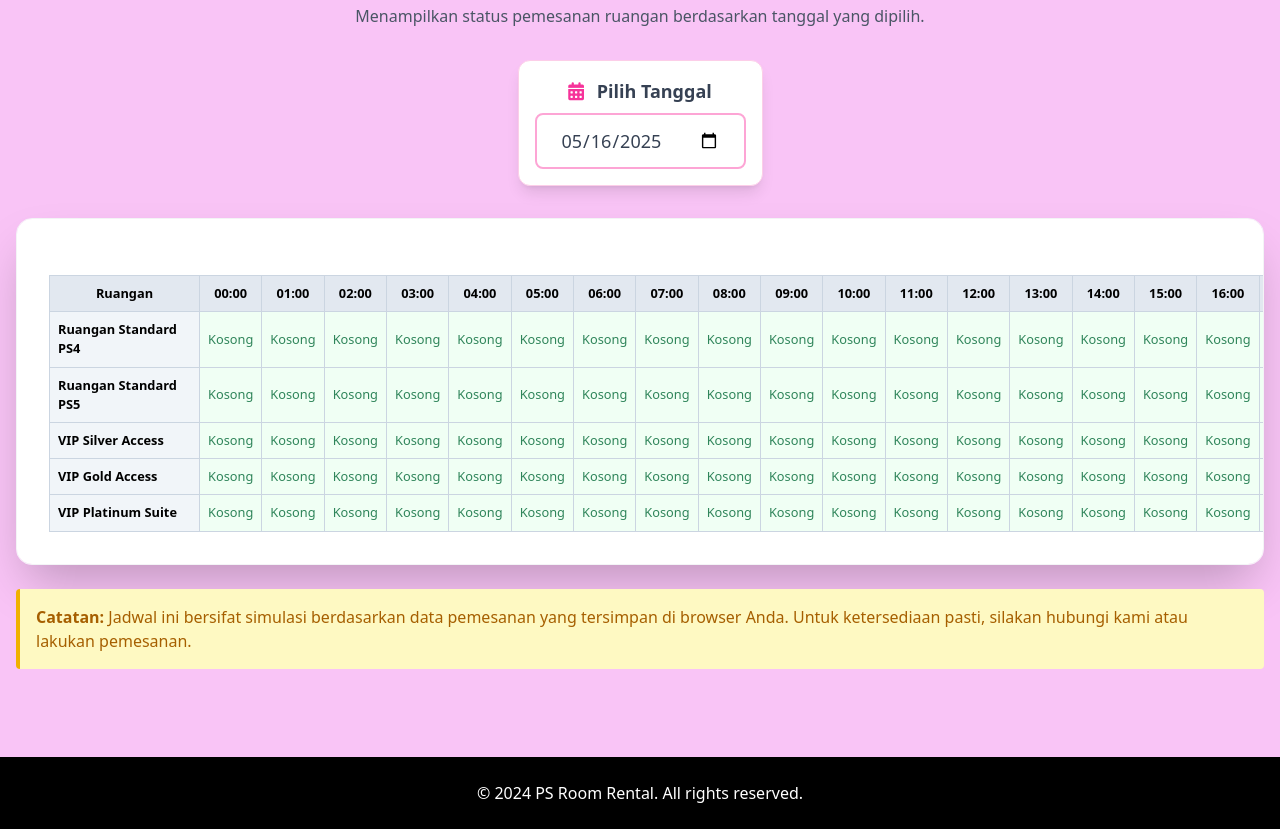
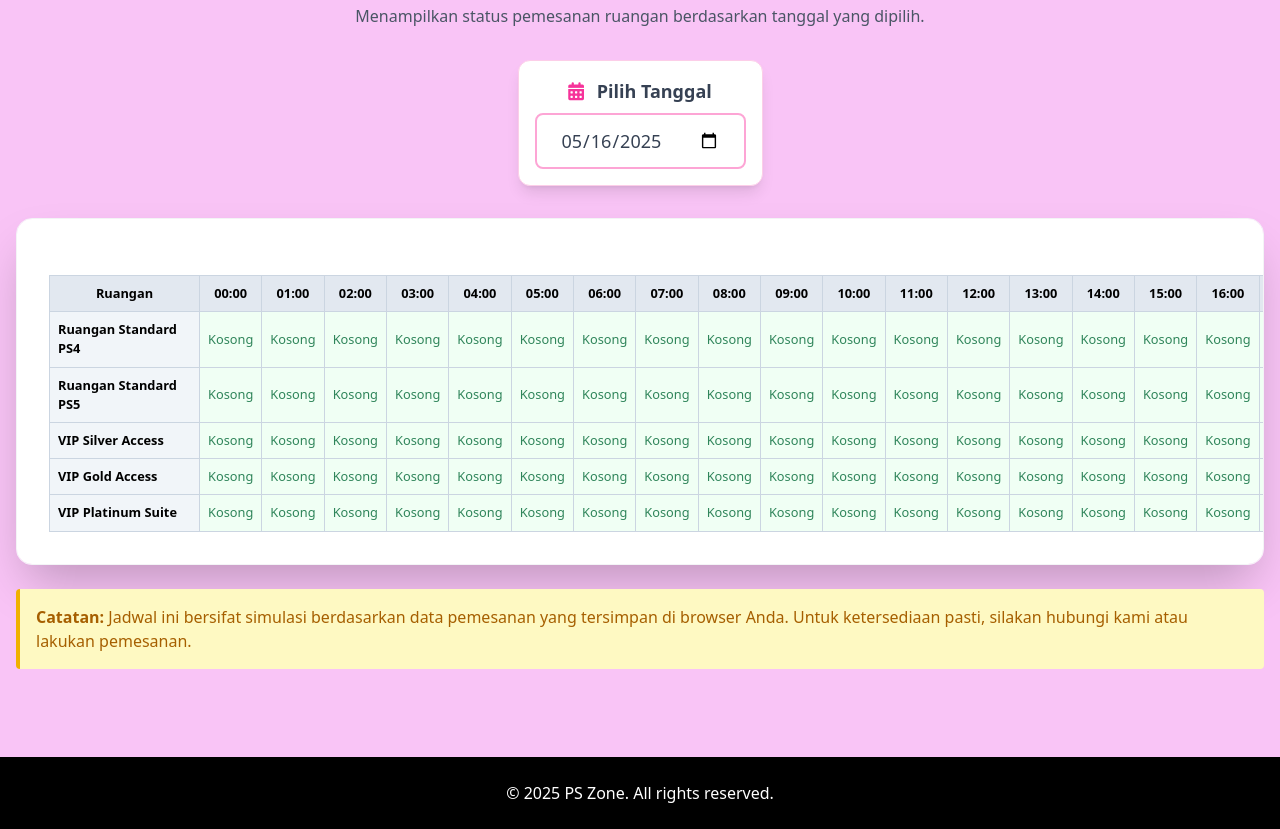
Before and after one commit to Revalotur/New-Zone, a website: page jadwal_ruangan.html in a window 1280 px wide. Shown: the part 144-973 px from the top of the page. Drawn offline with Linux system fonts and the light colour scheme.

Commit message:
Update jadwal_ruangan.html

```diff
--- a/jadwal_ruangan.html
+++ b/jadwal_ruangan.html
@@ -127,7 +127,7 @@
     <!-- Footer -->
     <footer class="bg-black text-white py-6 mt-12">
         <div class="container mx-auto px-4 text-center">
-            <p>&copy; 2024 PS Room Rental. All rights reserved.</p>
+            <p>&copy; 2025 PS Zone. All rights reserved.</p>
         </div>
     </footer>
 
```
